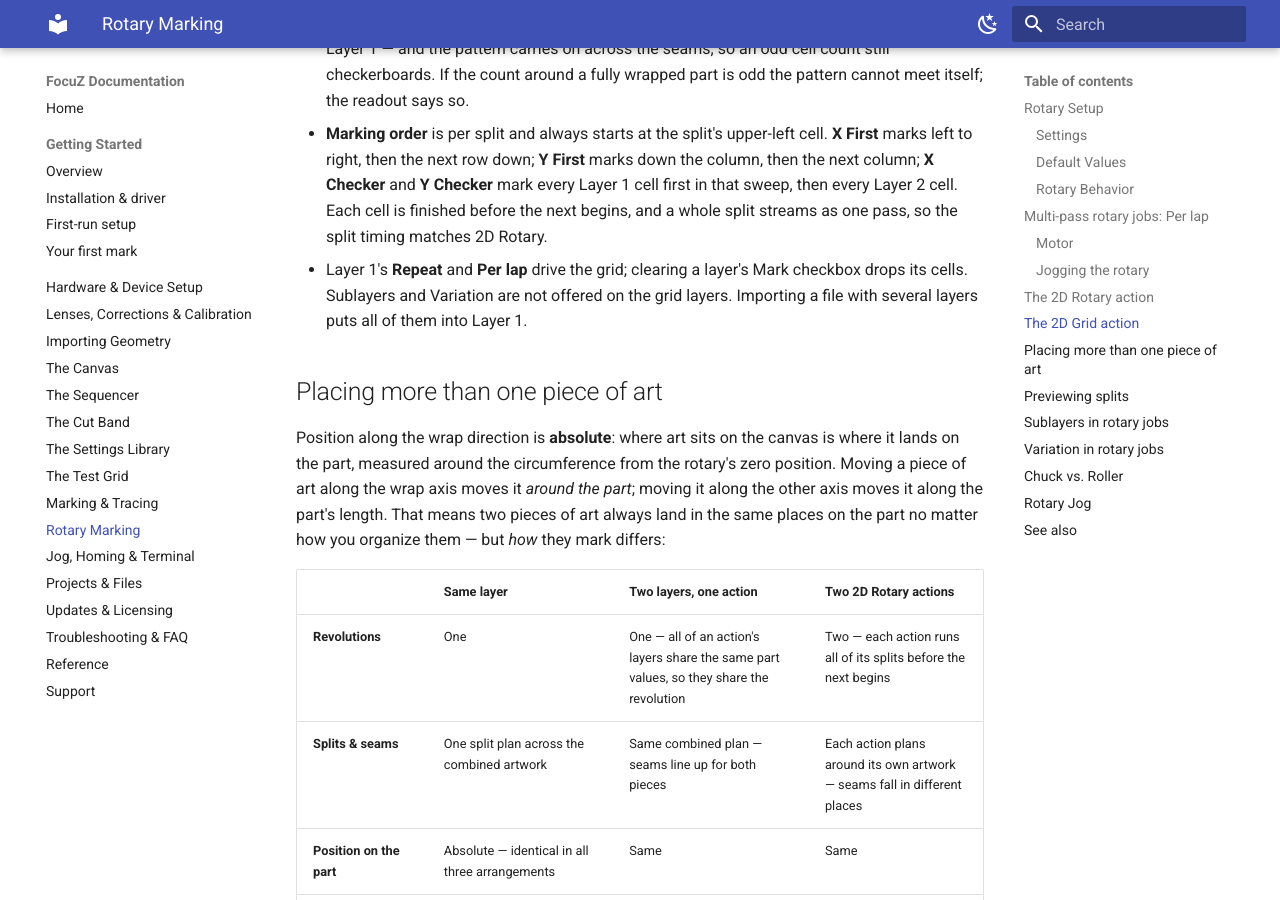
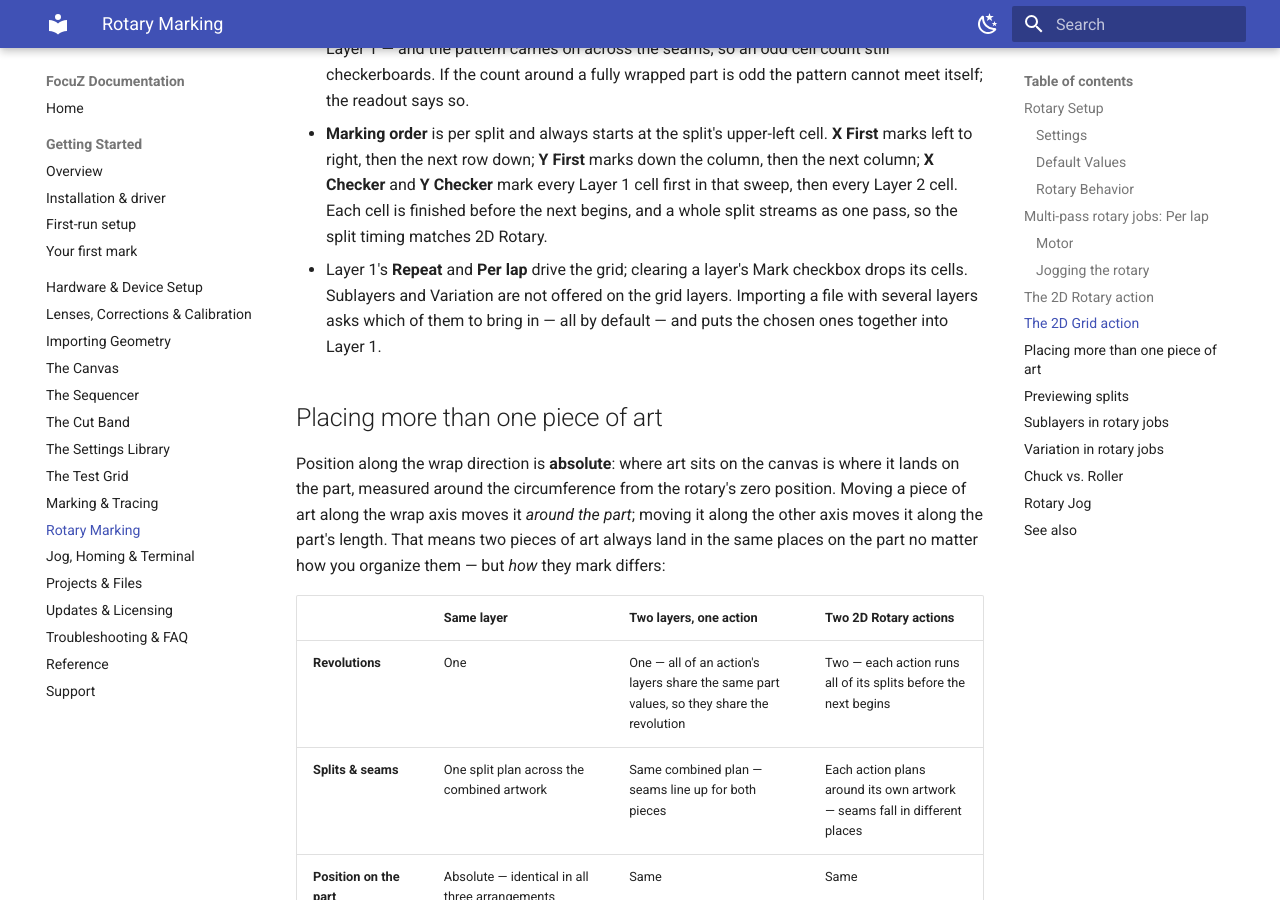
Before and after one commit to Lokahi-Shop/focuz-docs, an MkDocs documentation site: the page built from docs/rotary.md, in a window 1280 px wide and 900 px high, scrolled down 5978 px. Built offline with MkDocs 1.6.1 and Material for MkDocs 9.7.7, drawn with Linux system fonts in a browser that asks for light colours.

Commit message:
Rotary: 2D Grid imports pick which file layers flatten into Layer 1
Co-Authored-By: Claude Fable 5.1 <noreply@anthropic.com>

```diff
--- a/docs/rotary.md
+++ b/docs/rotary.md
@@ -229,7 +229,8 @@ It always has one group with two layers, and the same Rotary section and readout
   pass, so the split timing matches 2D Rotary.
 - Layer 1's **Repeat** and **Per lap** drive the grid; clearing a layer's Mark checkbox drops its
   cells. Sublayers and Variation are not offered on the grid layers. Importing a file with several
-  layers puts all of them into Layer 1.
+  layers asks which of them to bring in — all by default — and puts the chosen ones together into
+  Layer 1.
 
 ## Placing more than one piece of art
 
```
